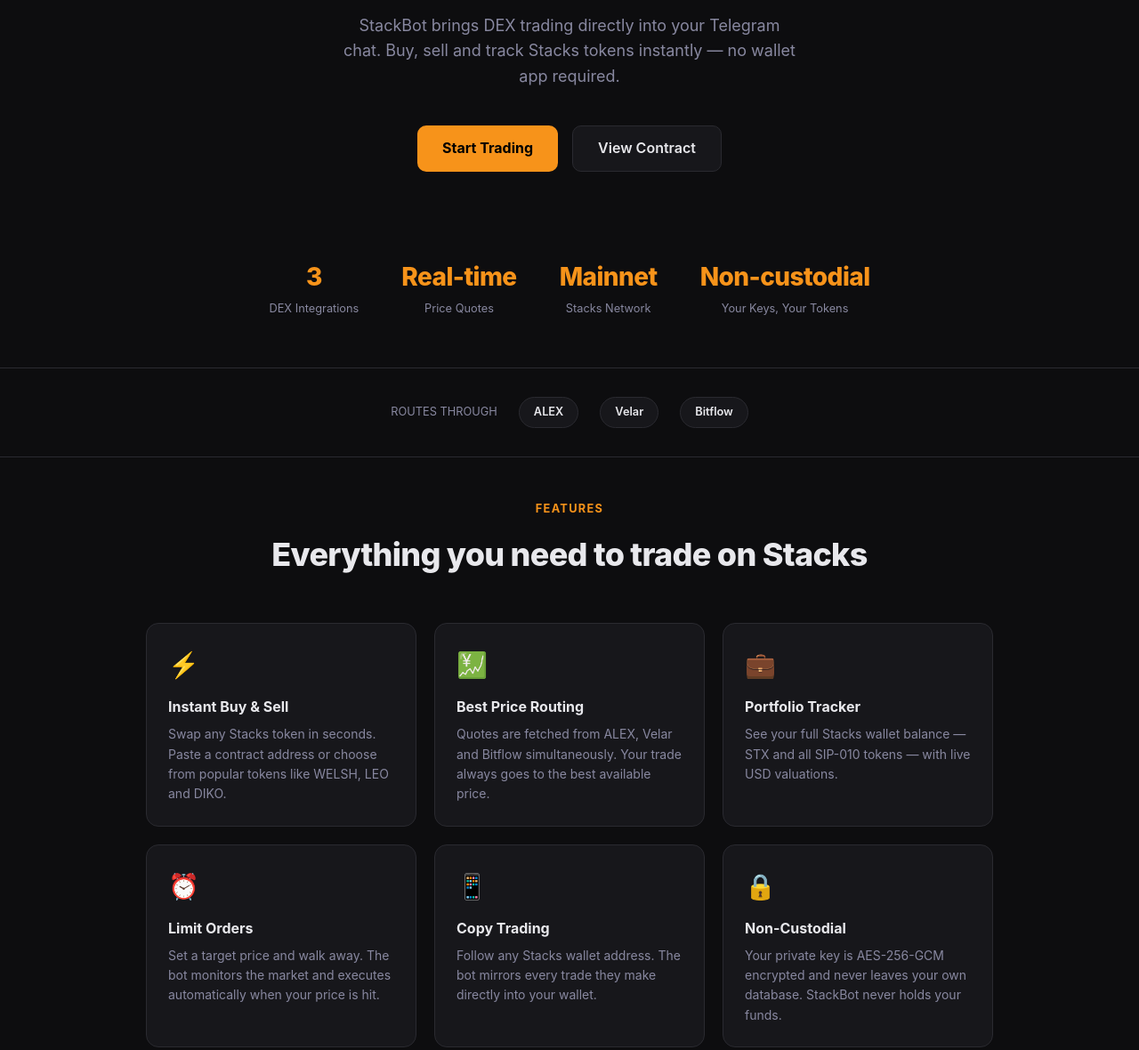
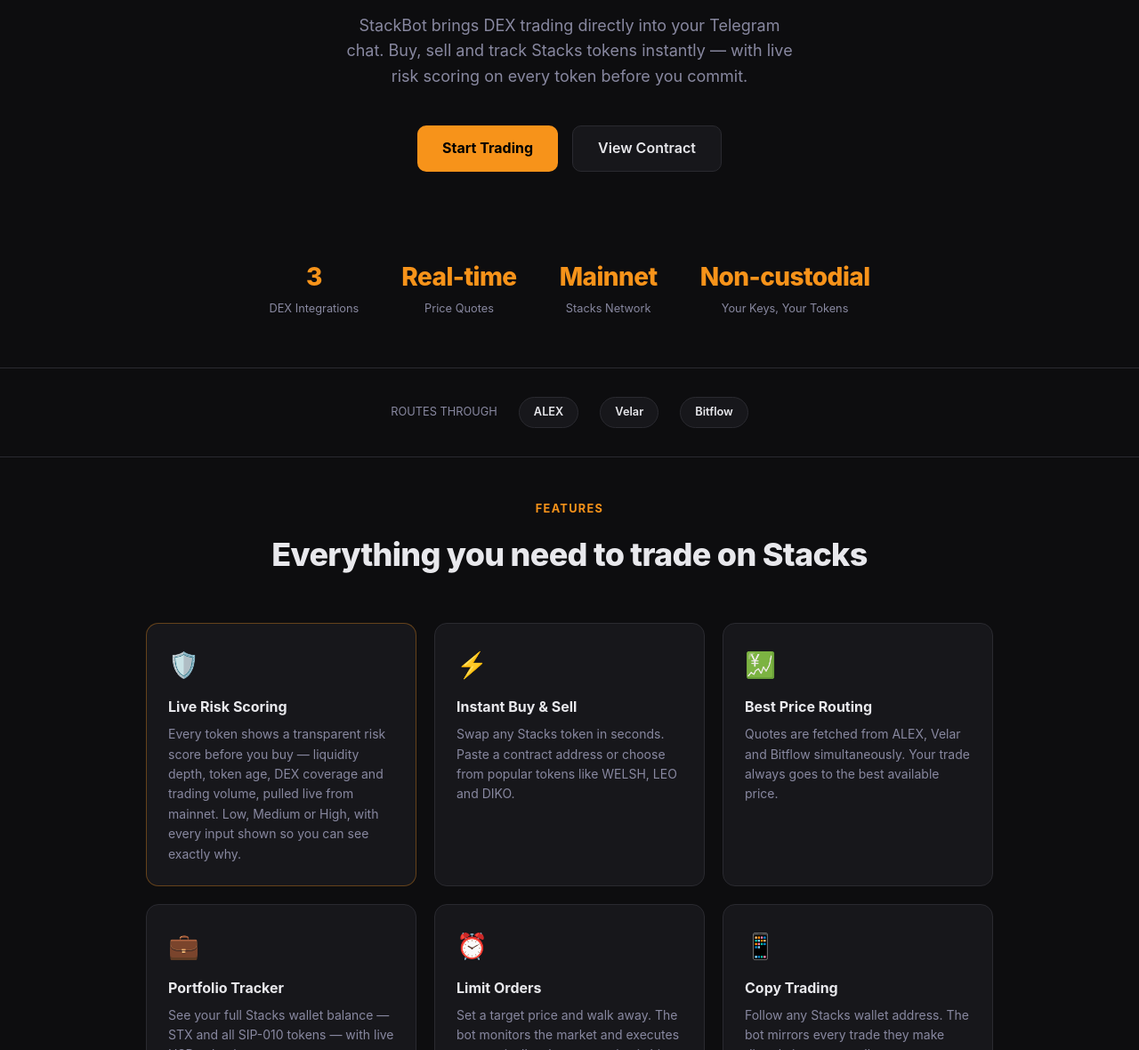
Before and after one commit to Hussman256/stacksbot, a website: page public/index.html in a window 1280 px wide. Shown: the part 360-1540 px from the top of the page at 89% size. Drawn offline with Linux system fonts and the light colour scheme.

Commit message:
feat: add live risk scoring to landing page

```diff
--- a/public/index.html
+++ b/public/index.html
@@ -301,7 +301,7 @@
   <section class="hero">
     <div class="badge">Built on Stacks &bull; Powered by Bitcoin</div>
     <h1>Trade Stacks Tokens<br />from <em>Telegram</em></h1>
-    <p>StackBot brings DEX trading directly into your Telegram chat. Buy, sell and track Stacks tokens instantly &mdash; no wallet app required.</p>
+    <p>StackBot brings DEX trading directly into your Telegram chat. Buy, sell and track Stacks tokens instantly &mdash; with live risk scoring on every token before you commit.</p>
     <div class="hero-btns">
       <a class="btn-primary" href="https://t.me/stackbot_test_bot" target="_blank">
         Start Trading
@@ -342,6 +342,11 @@
     <div class="section-label">Features</div>
     <h2>Everything you need to trade on Stacks</h2>
     <div class="grid">
+      <div class="card" style="border-color: rgba(247,147,26,0.35);">
+        <div class="card-icon">&#x1F6E1;&#xFE0F;</div>
+        <h3>Live Risk Scoring</h3>
+        <p>Every token shows a transparent risk score before you buy &mdash; liquidity depth, token age, DEX coverage and trading volume, pulled live from mainnet. Low, Medium or High, with every input shown so you can see exactly why.</p>
+      </div>
       <div class="card">
         <div class="card-icon">&#x26A1;</div>
         <h3>Instant Buy &amp; Sell</h3>
```
